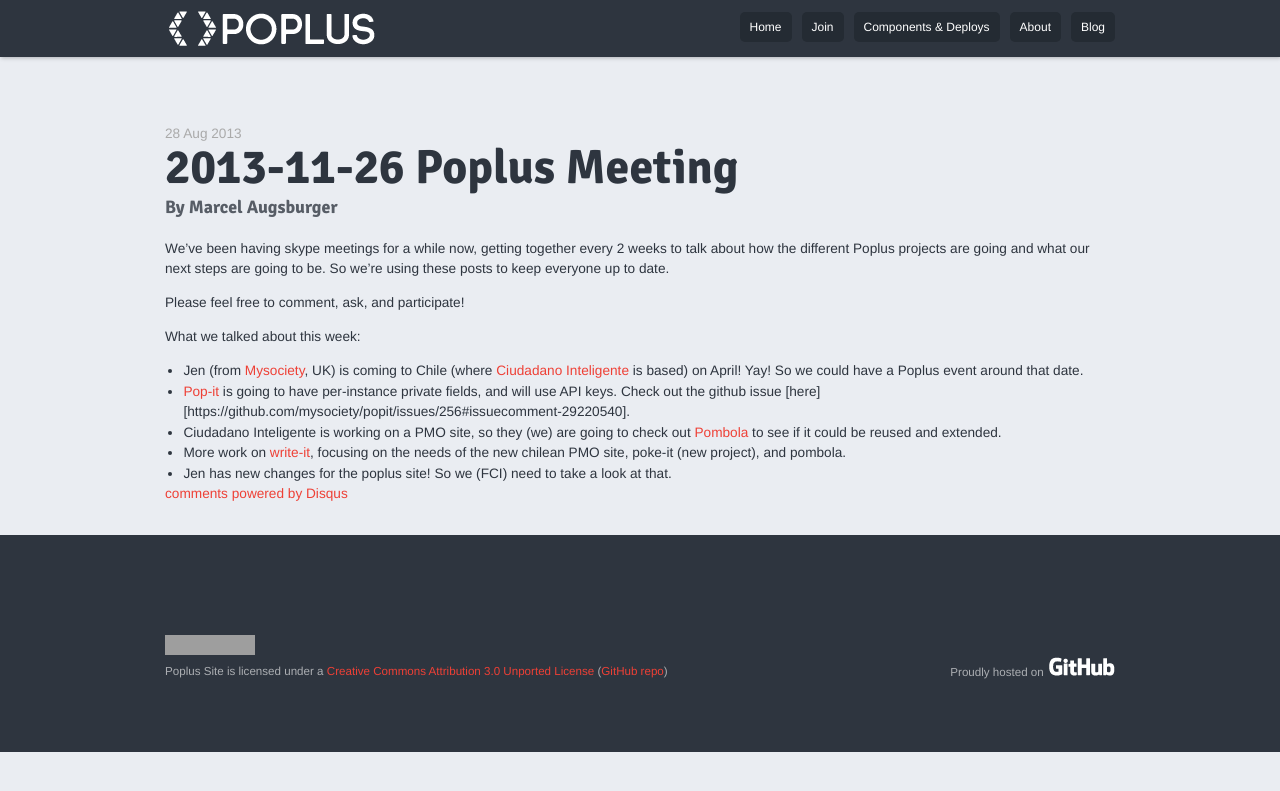
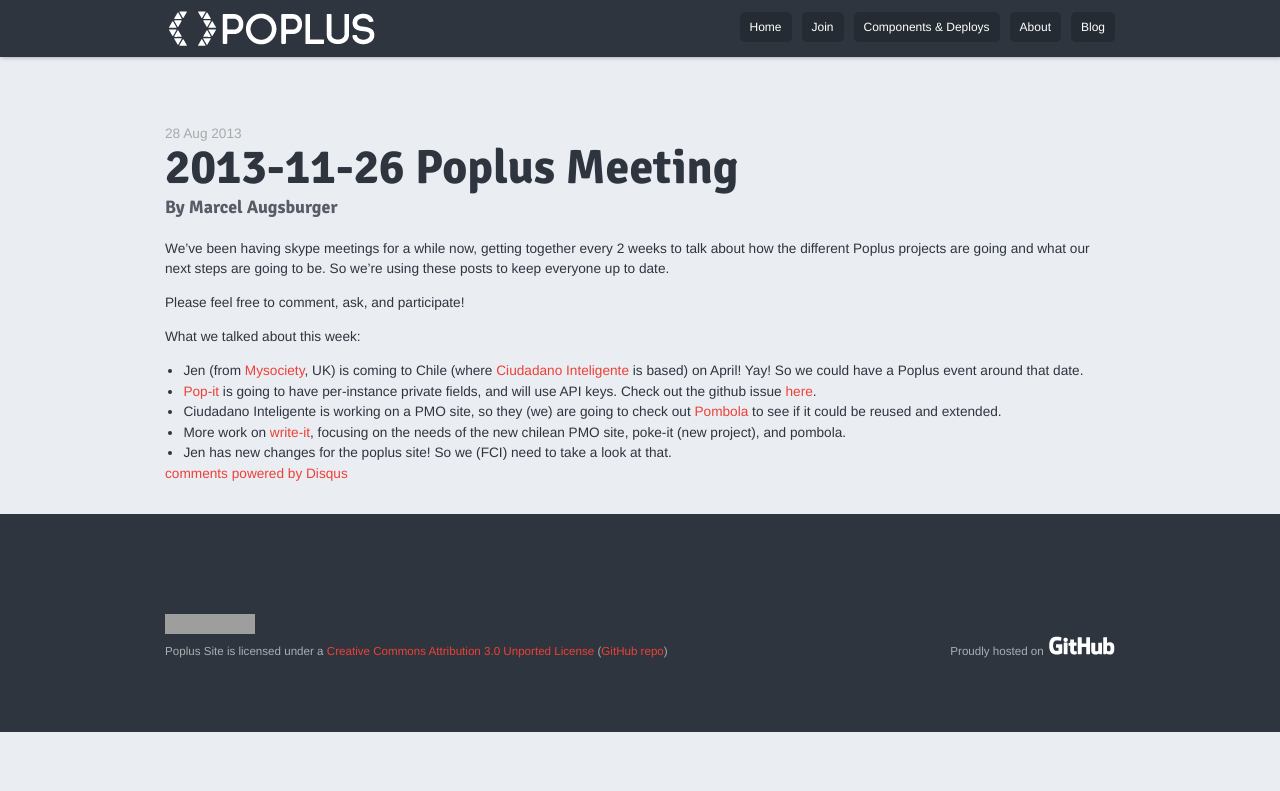
Before and after one commit to poplus/home-poplus, a Jekyll site: the page built from _posts/2013-11-26-Poplus-Meeting.md, in a window 1280 px wide. Shown: the top 791 px of the page. Built offline with Jekyll 4.4.1, drawn with Linux system fonts in a browser that asks for light colours; nearby versions of some CDN libraries; Markdown is read by kramdown in place of the engine named in the settings; comment, search, counter and statistics services are not loaded; some of the changed lines change nothing that is shown; grey boxes are pictures that could not be loaded.

Commit message:
Update 2013-11-26-Poplus-Meeting.md

```diff
--- a/_posts/2013-11-26-Poplus-Meeting.md
+++ b/_posts/2013-11-26-Poplus-Meeting.md
@@ -14,7 +14,7 @@
 What we talked about this week:
 
 + Jen (from [Mysociety][mysociety], UK) is coming to Chile (where [Ciudadano Inteligente][fci] is based) on April! Yay! So we could have a Poplus event around that date.
-+ [Pop-it][pop-it] is going to have per-instance private fields, and will use API keys. Check out the github issue [here][https://github.com/mysociety/popit/issues/256#issuecomment-29220540].
++ [Pop-it][pop-it] is going to have per-instance private fields, and will use API keys. Check out the github issue [here][issue].
 + Ciudadano Inteligente is working on a PMO site, so they (we) are going to check out [Pombola][pombola] to see if it could be reused and extended.
 + More work on [write-it][write-it], focusing on the needs of the new chilean PMO site, poke-it (new project), and pombola.
 + Jen has new changes for the poplus site! So we (FCI) need to take a look at that.
@@ -24,3 +24,4 @@
 [fci]: http://ciudadanointeligente.org
 [write-it]: http://poplus.org/posts/writeit/
 [pop-it]: http://poplus.org/posts/popit/
+[issue]: https://github.com/mysociety/popit/issues/256#issuecomment-29220540
```
